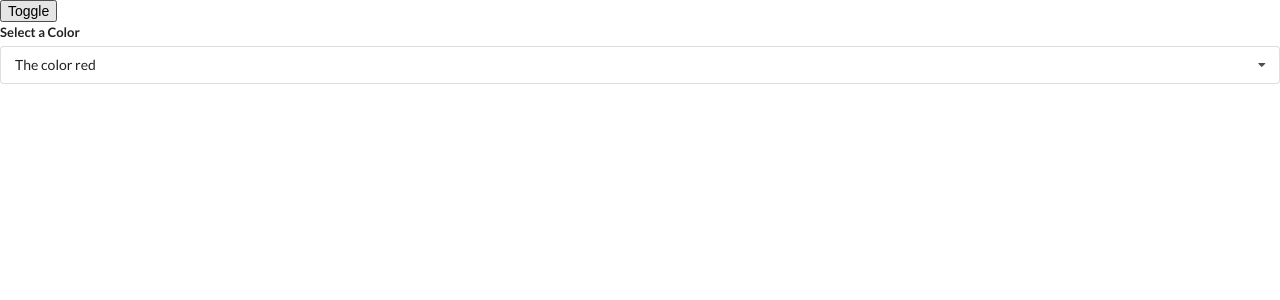
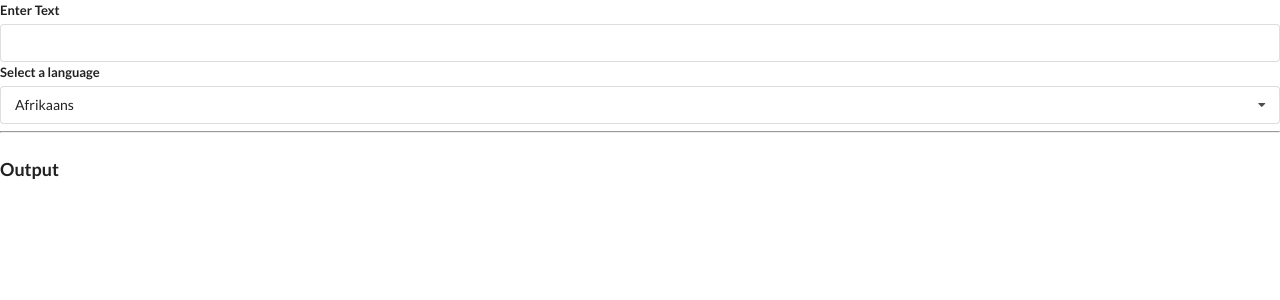
Before and after one commit to MFukazawa/widgets, a React (Create React App) app: page / in a window 1280 px wide. Shown: the top 300 px of the page. Built offline with nearby package versions, Linux system fonts and the light colour scheme; no server answers.

Commit message:
Add convert + translate components. Update search component

```diff
--- a/src/App.js
+++ b/src/App.js
@@ -1,7 +1,8 @@
 import React, { useState } from 'react';
 // import Accordion from './components/Accordion';
-import Search from './components/Search';
-import Dropdown from './components/Dropdown';
+// import Search from './components/Search';
+// import Dropdown from './components/Dropdown';
+import Translate from './components/Translate';
 
 // const items = [
 //   {
@@ -18,37 +19,38 @@
 //   }
 // ]
 
-const options = [
-  {
-    label: 'The color red',
-    value: 'red',
-  },
-  {
-    label: 'The color green',
-    value: 'green',
-  },
-  {
-    label: 'A shade of blue',
-    value: 'blue',
-  },
-];
+// const options = [
+//   {
+//     label: 'The color red',
+//     value: 'red',
+//   },
+//   {
+//     label: 'The color green',
+//     value: 'green',
+//   },
+//   {
+//     label: 'A shade of blue',
+//     value: 'blue',
+//   },
+// ];
 
 export default () => {
-  const [selected, setSelected] = useState(options[0]);
-  const [showDropdown, setShowDropdown] = useState(true);
+  // const [selected, setSelected] = useState(options[0]);
+  // const [showDropdown, setShowDropdown] = useState(true);
 
   return (
     <>
       {/* <Accordion items={items}/> */}
       {/* <Search /> */}
-      <button onClick={() => setShowDropdown(!showDropdown)}>Toggle</button>
+      {/* <button onClick={() => setShowDropdown(!showDropdown)}>Toggle</button>
       {showDropdown ? (
         <Dropdown
           options={options}
           selected={selected}
           onSelectedChange={setSelected}
         />
-      ) : null}
+      ) : null} */}
+      <Translate />
     </>
   );
 };
--- /dev/null
+++ b/src/components/Convert.js
@@ -0,0 +1,60 @@
+import React, { useState, useEffect } from 'react';
+import axios from 'axios';
+
+const Convert = ({ language, text }) => {
+  const [translated, setTranslated] = useState('');
+  const [debouncedText, setDebouncedText] = useState(text);
+
+  useEffect(() => {
+    const timerId = setTimeout(() => {
+      setDebouncedText(text);
+    }, 1000);
+
+    return () => {
+      clearTimeout(timerId)
+    };
+  }, [text]);
+
+  useEffect(() => {
+    const doTranslation = async () => {
+      const { data } = await axios.post(
+        'https://translation.googleapis.com/language/translate/v2',
+        {},
+        {
+          params: {
+            q: debouncedText,
+            target: language.value,
+            key: 'AIzaSyCHUCmpR7cT_yDFHC98CZJy2LTms-IwDlM',
+          },
+        }
+      );
+      setTranslated(data.data.translations[0].translatedText);
+    };
+
+    doTranslation();
+  }, [debouncedText, language]);
+
+
+  // useEffect(() => {
+  //   const doTranslation = async () => {
+  //     const { data } = await axios.post(
+  //       'https://translation.googleapis.com/language/translate/v2',
+  //       {},
+  //       {
+  //         params: {
+  //           q: text,
+  //           target: language.value,
+  //           key: 'AIzaSyCHUCmpR7cT_yDFHC98CZJy2LTms-IwDlM',
+  //         },
+  //       }
+  //     );
+  //     setTranslated(data.data.translations[0].translatedText);
+  //   };
+
+  //   doTranslation();
+  // }, [language, text]);
+
+  return <h1 className='ui header'>{translated}</h1>;
+};
+
+export default Convert;
--- a/src/components/Dropdown.js
+++ b/src/components/Dropdown.js
@@ -1,6 +1,6 @@
 import React, { useState, useEffect, useRef } from 'react';
 
-const Dropdown = ({ options, selected, onSelectedChange }) => {
+const Dropdown = ({ label, options, selected, onSelectedChange }) => {
   const [isOpen, setOpen] = useState(false);
   const ref = useRef();
 
@@ -27,10 +27,10 @@
       }
       setOpen(false);
     };
-    document.body.addEventListener("click", onBodyClick, { capture: true });
+    document.body.addEventListener('click', onBodyClick, { capture: true });
 
     return () => {
-      document.body.removeEventListener("click", onBodyClick, {
+      document.body.removeEventListener('click', onBodyClick, {
         capture: true,
       });
     };
@@ -39,7 +39,7 @@
   return (
     <div ref={ref} className='ui form'>
       <div className='field'>
-        <label className='label'>Select a Color</label>
+        <label className='label'>{label ? label : 'Make a selection'}</label>
         <div
           onClick={() => setOpen(!isOpen)}
           className={`ui selection dropdown ${isOpen ? 'visible active' : ''}`}
--- a/src/components/Search.js
+++ b/src/components/Search.js
@@ -2,8 +2,20 @@
 import axios from 'axios';
 
 const Search = () => {
-  const [term, setTerm] = useState('');
+  // start with empty string
+  const [term, setTerm] = useState('programming');
+  const [debouncedTerm, setDebouncedTerm] = useState(term);
   const [results, setResults] = useState([]);
+
+  useEffect(() => {
+    const timerId = setTimeout(() => {
+      setDebouncedTerm(term);
+    }, 500);
+
+    return () => {
+      clearTimeout(timerId);
+    };
+  }, [term]);
 
   useEffect(() => {
     const search = async () => {
@@ -13,23 +25,44 @@
           list: 'search',
           origin: '*',
           format: 'json',
-          srsearch: term,
+          srsearch: debouncedTerm,
         },
       });
 
       setResults(data.query.search);
     };
 
-    const timeoutId = setTimeout(() => {
-      if (term) {
-        search();
-      }
-    }, 500);
+    search();
+  }, [debouncedTerm]);
 
-    return () => {
-      clearTimeout(timeoutId);
-    };
-  }, [term]);
+  // useEffect(() => {
+  //   const search = async () => {
+  //     const { data } = await axios.get('https://en.wikipedia.org/w/api.php', {
+  //       params: {
+  //         action: 'query',
+  //         list: 'search',
+  //         origin: '*',
+  //         format: 'json',
+  //         srsearch: term,
+  //       },
+  //     });
+
+  //     setResults(data.query.search);
+  //   };
+
+  //   const timeoutId = setTimeout(() => {
+  // if we start with a default term in state ↓
+  // if (term && !results.length) { search() } else {...
+  //   if (term) {
+  //     search();
+  //   }
+  // }, 500);
+
+  // return () => {
+  //   clearTimeout(timeoutId);
+  // };
+  // if starting with default term & using results.length, include results.length here
+  // }, [term]);
 
   // const [test, setTest] = useState('');
   // console.log('I run with every render');
--- /dev/null
+++ b/src/components/Translate.js
@@ -0,0 +1,53 @@
+import React, { useState } from 'react';
+import Dropdown from './Dropdown';
+import Convert from './Convert';
+
+const options = [
+  {
+    label: 'Afrikaans',
+    value: 'af',
+  },
+  {
+    label: 'Arabic',
+    value: 'ar',
+  },
+  {
+    label: 'Dutch',
+    value: 'nl',
+  },
+  {
+    label: 'Hindi',
+    value: 'hi',
+  },
+  {
+    label: 'Japanese',
+    value: 'ja',
+  },
+];
+
+const Translate = () => {
+  const [language, setLanguage] = useState(options[0]);
+  const [text, setText] = useState('');
+
+  return (
+    <>
+      <div className='ui form'>
+        <div className='field'>
+          <label>Enter Text</label>
+          <input value={text} onChange={(e) => setText(e.target.value)} />
+        </div>
+      </div>
+      <Dropdown
+        label='Select a language'
+        options={options}
+        selected={language}
+        onSelectedChange={setLanguage}
+      />
+      <hr />
+      <h3 className='ui header'>Output</h3>
+      <Convert text={text} language={language} />
+    </>
+  );
+};
+
+export default Translate;
```
Also changed, not shown: 2 other files (tests, documents, lock files or other folders).
